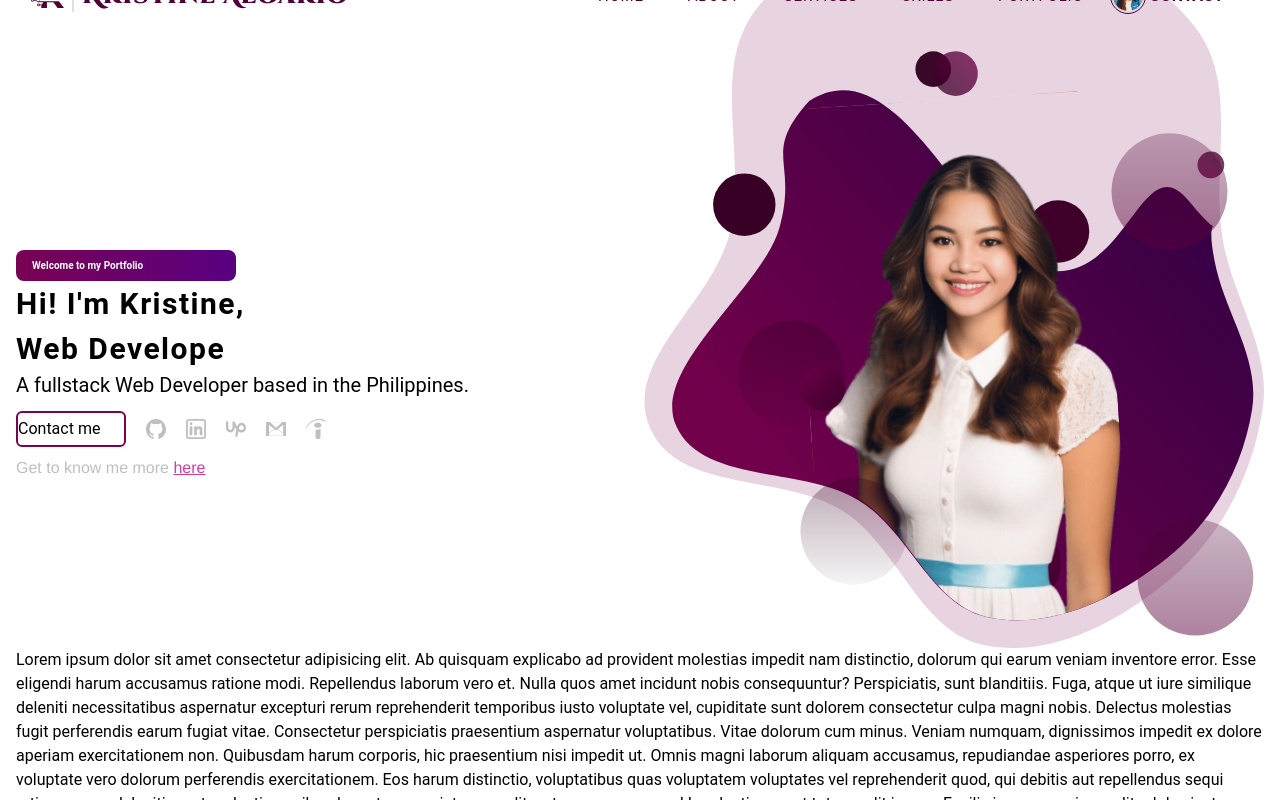
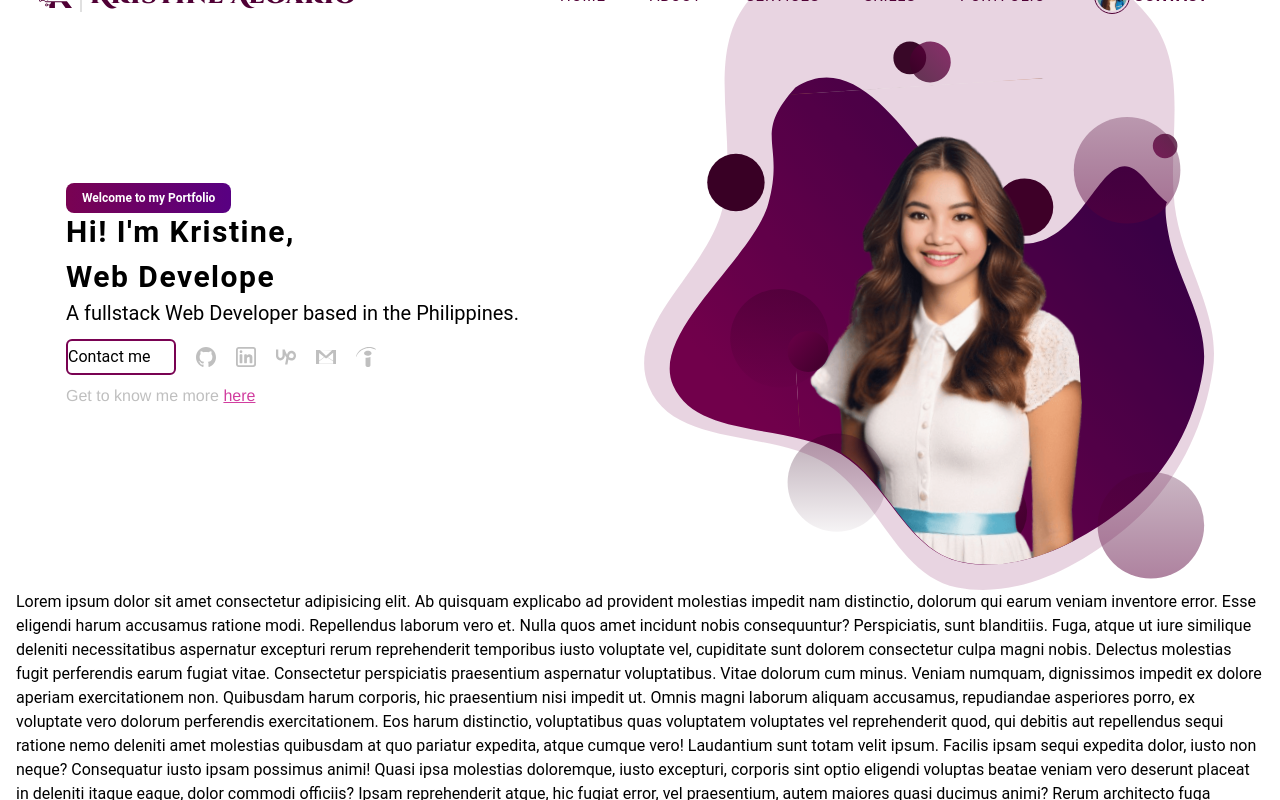
Before and after one commit to KrisTechHub/kris-algario, a React (Vite) app: page /Home in a window 1280 px wide. Shown: the top 800 px of the page. Built offline with nearby package versions, Linux system fonts and the light colour scheme.

Commit message:
modified tagline:

```diff
--- a/src/Components/Home/Home.jsx
+++ b/src/Components/Home/Home.jsx
@@ -4,9 +4,9 @@ import './Home.css'
 export default function Home() {
     return (
         <div className="container mx-auto">
-            <div className="flex-row">
-                <div className="flex flex-col sm:flex-row w-full">
-                    <div className="order-2 sm:order-1 flex items-center w-full lg:w-1/2 md:pt-[80px]">
+            <div className="flex-row mx-auto">
+                <div className="flex flex-col sm:flex-row xl:px-[50px]">
+                    <div className="order-2 sm:order-1 flex items-center w-full lg:w-1/2 ">
                         <Intro />
                     </div>
 
--- a/src/Components/Home/Intro.jsx
+++ b/src/Components/Home/Intro.jsx
@@ -57,9 +57,9 @@ export default function Intro() {
         <TrackVisibility>
             {({ isVisible }) =>
                 <div className={isVisible ? "animate__animated aimate__fadeIn" : ""}>
-                    <div className="bg-gradient-to-r from-mypink-600 to-mypurple-400 hover:from-mypink-500 hover:to-mypurple-200 text-[10px] text-white font-semibold py-2 px-4 rounded-lg lg:w-[220px] w-[150px]">
+                    <span className="bg-gradient-to-r from-mypink-600 to-mypurple-400 hover:from-mypink-500 hover:to-mypurple-200 sm:text-[10px] md:text-[12px] text-white font-semibold py-2 px-4 rounded-lg">
                         Welcome to my Portfolio
-                    </div>
+                    </span>
 
                     <h1 className="block text-[50px] md:text-[30px] font-bold tracking-wider">{`Hi! I'm Kristine,`} <br />
                         <span className="txt-rotate" data-period="1000" data-rotate='[ "Web Developer", "Web Designer", "UI/UX Designer" ]'>
--- a/src/Components/NavMenu/ContactDropdown.jsx
+++ b/src/Components/NavMenu/ContactDropdown.jsx
@@ -42,7 +42,7 @@ function ProfileMenu() {
     return (
         <Menu open={isMenuOpen} handler={setIsMenuOpen} placement="bottom-end">
             <MenuHandler>
-                <Button variant="text" className="tracking-wide flex items-center gap-1 rounded-full py-0.5 pr-2 pl-0.5 lg:ml-auto text-mypink-800 hover:bg-purple-50">
+                <Button variant="text" className="tracking-wide flex items-center gap-1 rounded-full text-mypink-800 hover:bg-purple-50">
                     <Avatar variant="circular" size="sm" alt="kris algario" className="border border-mypink-800 p-0.5" src="./src/assets/krisphoto.jpg" />
                     <p className='lg:text-base text-sm'>Contact</p>
                     <ChevronDownIcon strokeWidth={2.5} className={`h-3 w-3 transition-transform ${isMenuOpen ? "rotate-180" : "" }`} />
--- a/src/Components/NavMenu/NavMenu.jsx
+++ b/src/Components/NavMenu/NavMenu.jsx
@@ -42,7 +42,7 @@ export default function NavMenu() {
 
     return (
 
-        <Navbar color="transparent" className={` xl:pl-6 mx-auto tracking-wider max-w-full fixed ease-in-out duration-300 ${topNavClass}`}>
+        <Navbar color="transparent" className={`mx-auto 2xl:px-[90px] tracking-wider max-w-full fixed ease-in-out duration-300 ${topNavClass}`}>
             <div className="relative flex items-center justify-between text-mypink-800">
 
                     <Typography as="a" href="/Home" className="divide-x-2 divide-gray-300 font-sans flex items-start cursor-pointer py-1.5 font-medium flex items-center">
```
